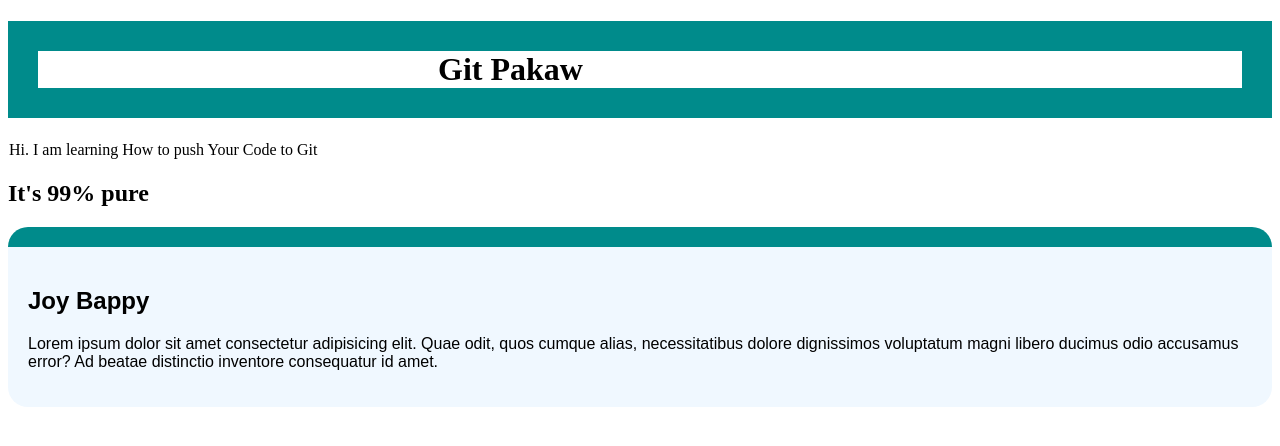
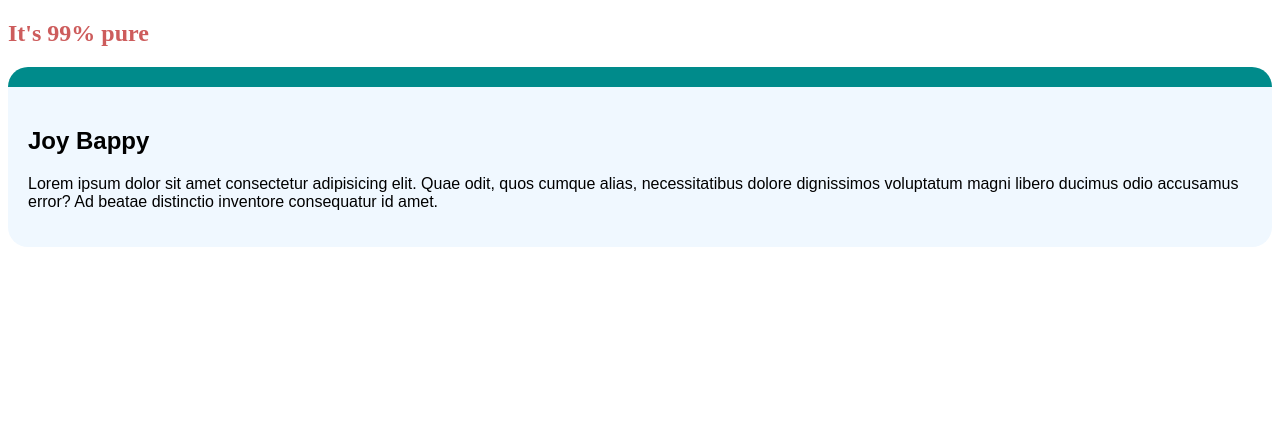
Before and after one commit to joybappy/git-test-2, a plain HTML site: page index.html in a window 1280 px wide. Drawn offline with Linux system fonts and the light colour scheme.

Commit message:
clean commit

```diff
--- a/index.html
+++ b/index.html
@@ -9,12 +9,7 @@
 </head>
 
 <body>
-    <div>
-        <h1 class="heading">Git Pakaw</h1>
-        <p class="para">Hi. I am learning How to push Your Code to Git</p>
-    </div>
-
-    <div>
+    <div id="shit">
         <h2>It's 99% pure</h2>
     </div>
 
--- a/styles.css
+++ b/styles.css
@@ -1,10 +1,5 @@
-.heading {
-    border: 30px solid darkcyan;
-    padding-left: 400px;
-}
-
-.para {
-    padding: 1px;
+#shit {
+    color: indianred;
 }
 
 .joy {
```
